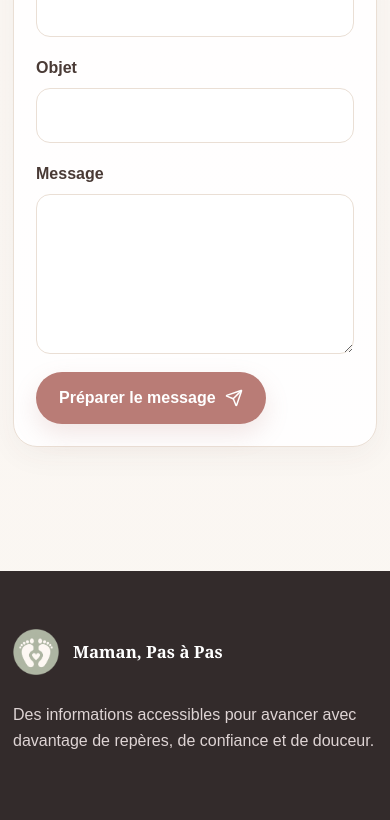
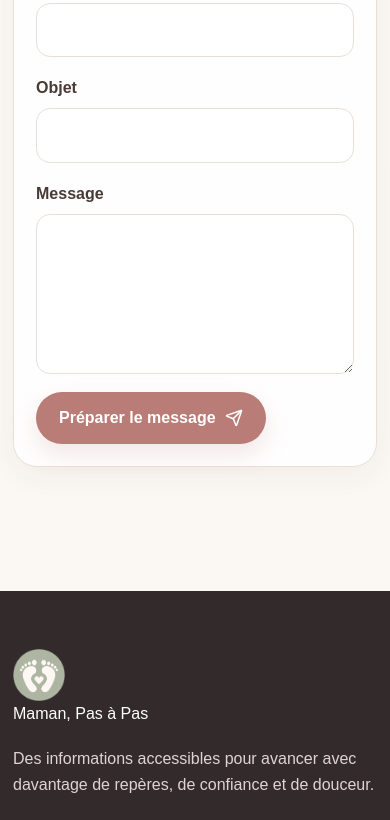
Before and after one commit to Yelenna04/maman-pas-a-pas, a Next.js app: page /contact in a window 390 px wide. Shown: the part 1156-1976 px from the top of the page. Built offline with nearby package versions, Linux system fonts and the light colour scheme.

Commit message:
Add files via upload

```diff
--- a/app/globals.css
+++ b/app/globals.css
@@ -549,432 +549,459 @@ input:focus, textarea:focus, select:focus { outline: 3px solid rgba(203,146,142,
 .brand-logo-link {
   display: flex;
   align-items: center;
-  gap: 14px;
+  gap: 12px;
   flex-shrink: 0;
   text-decoration: none;
 }
 
 .site-logo-icon {
   display: block;
-  width: 64px;
-  height: 64px;
+  width: 54px;
+  height: 54px;
   object-fit: contain;
   flex-shrink: 0;
 }
 
 .site-brand-name {
   font-family: Georgia, "Times New Roman", serif;
-  font-size: 2rem;
+  font-size: 1.8rem;
   line-height: 1;
-  font-weight: 600;
   color: #4b3932;
   white-space: nowrap;
 }
 
 @media (max-width: 980px) {
   .site-logo-icon {
-    width: 56px;
-    height: 56px;
+    width: 48px;
+    height: 48px;
   }
 
   .site-brand-name {
-    font-size: 1.7rem;
+    font-size: 1.5rem;
   }
 }
 
 @media (max-width: 600px) {
   .site-logo-icon {
-    width: 48px;
-    height: 48px;
+    width: 42px;
+    height: 42px;
   }
 
   .site-brand-name {
-    font-size: 1.35rem;
+    font-size: 1.25rem;
   }
 }
 
-/* === Alignement des boutons "Lire l’article" === */
-.blog-post-card,
-.editorial-card {
+/* === Article compact et visuel : ovulation === */
+/* === Article compact et visuel : ovulation === */
+
+.compact-article {
+  padding: 28px 0 18px;
+}
+
+.compact-article-hero {
+  display: grid;
+  grid-template-columns: 1fr .92fr;
+  gap: 34px;
+  align-items: stretch;
+  padding: 28px;
+  background: rgba(255, 255, 255, .82);
+  border: 1px solid var(--line);
+  border-radius: 26px;
+  box-shadow: 0 18px 52px rgba(73, 58, 53, .055);
+}
+
+.compact-hero-copy {
   display: flex;
   flex-direction: column;
-  height: 100%;
+  justify-content: center;
+  padding: 12px 8px;
 }
 
-.article-card-body {
-  display: flex;
-  flex: 1;
-  flex-direction: column;
-  height: 100%;
+.compact-breadcrumbs {
+  justify-content: flex-start;
+  margin-bottom: 16px;
 }
 
-.article-card-body .link-arrow {
-  margin-top: auto;
-}
-/* === Recherche et filtres des articles === */
-
-.search-bar {
-  position: relative;
-  margin-bottom: 18px;
+.compact-hero-copy h1 {
+  margin: 16px 0 16px;
+  font-size: clamp(2.45rem, 4.5vw, 4.2rem);
+  line-height: .98;
 }
 
-.search-bar input {
-  width: 100%;
-  min-height: 58px;
-  padding: 0 22px;
-  border: 1px solid var(--line);
-  border-radius: 18px;
-  background: rgba(255, 255, 255, 0.92);
-  color: var(--ink);
-  font-size: 1rem;
-  box-shadow: 0 10px 32px rgba(73, 58, 53, 0.05);
-  transition:
-    border-color 0.2s ease,
-    box-shadow 0.2s ease,
-    background 0.2s ease;
+.compact-hero-copy .lead {
+  max-width: 650px;
+  font-size: 1.05rem;
+  line-height: 1.65;
 }
 
-.search-bar input::placeholder {
-  color: #9a8c86;
+.verified-pill {
+  display: inline-flex;
+  align-items: center;
+  gap: 8px;
+  align-self: flex-start;
+  margin-top: 18px;
+  padding: 10px 14px;
+  border-radius: 999px;
+  background: var(--rose-soft);
+  color: var(--rose-dark);
+  font-size: .9rem;
+  font-weight: 800;
 }
 
-.search-bar input:focus {
-  outline: none;
-  border-color: var(--sage);
-  background: white;
-  box-shadow:
-    0 0 0 4px rgba(168, 180, 155, 0.18),
-    0 12px 34px rgba(73, 58, 53, 0.07);
+.compact-hero-photo {
+  position: relative;
+  min-height: 350px;
+  overflow: hidden;
+  border-radius: 21px;
 }
 
-.tag-list {
-  display: flex;
-  flex-wrap: wrap;
-  gap: 10px;
-  margin-bottom: 30px;
+.compact-hero-photo img {
+  object-fit: cover;
 }
 
-.tag-button {
-  min-height: 42px;
-  padding: 0 17px;
-  border: 1px solid var(--line);
-  border-radius: 999px;
-  background: rgba(255, 255, 255, 0.9);
-  color: var(--muted);
-  font-size: 0.9rem;
-  font-weight: 700;
-  transition:
-    transform 0.2s ease,
-    background 0.2s ease,
-    border-color 0.2s ease,
-    color 0.2s ease,
-    box-shadow 0.2s ease;
+.compact-essentials {
+  margin-top: 24px;
+  padding: 22px;
+  background: rgba(255, 248, 246, .86);
+  border: 1px solid rgba(203, 146, 142, .28);
+  border-radius: 22px;
 }
 
-.tag-button:hover {
-  transform: translateY(-2px);
-  border-color: rgba(168, 180, 155, 0.75);
-  color: var(--sage-dark);
-  box-shadow: 0 8px 20px rgba(73, 58, 53, 0.06);
+.compact-essentials > h2 {
+  margin-bottom: 18px;
+  font-size: 1.45rem;
 }
 
-.tag-button.active {
-  border-color: var(--sage);
+.essential-grid {
+  display: grid;
+  grid-template-columns: repeat(5, 1fr);
+  gap: 12px;
+}
+
+.essential-card {
+  min-height: 150px;
+  padding: 18px 13px;
+  text-align: center;
+  background: rgba(255, 255, 255, .85);
+  border: 1px solid var(--line);
+  border-radius: 16px;
+}
+
+.essential-card p {
+  margin: 12px 0 0;
+  font-size: .91rem;
+  line-height: 1.45;
+}
+
+.essential-icon,
+.sign-icon {
+  display: inline-grid;
+  place-items: center;
+  width: 50px;
+  height: 50px;
+  border-radius: 50%;
+  background: var(--rose-soft);
+  color: var(--rose-dark);
+}
+
+.compact-article-grid {
+  display: grid;
+  grid-template-columns: minmax(0, 1.55fr) minmax(280px, .75fr);
+  gap: 26px;
+  align-items: start;
+  margin-top: 26px;
+}
+
+.compact-main-column,
+.compact-side-column {
+  display: grid;
+  gap: 20px;
+}
+
+.compact-section {
+  padding: 26px;
+  background: rgba(255, 255, 255, .9);
+  border: 1px solid var(--line);
+  border-radius: 20px;
+}
+
+.compact-section > h2 {
+  display: flex;
+  align-items: center;
+  gap: 11px;
+  margin-bottom: 16px;
+  font-size: 1.65rem;
+}
+
+.compact-section > h2 > span {
+  display: inline-grid;
+  place-items: center;
+  width: 29px;
+  height: 29px;
+  flex: 0 0 29px;
+  border-radius: 50%;
   background: var(--sage);
   color: white;
-  box-shadow: 0 9px 22px rgba(146, 163, 131, 0.22);
+  font-family: inherit;
+  font-size: .95rem;
 }
 
-.empty {
-  text-align: center;
-  color: var(--muted);
-  padding: 44px 28px;
+.compact-section p {
+  margin: 0 0 12px;
+  line-height: 1.65;
 }
 
-@media (max-width: 600px) {
-  .search-bar input {
-    min-height: 52px;
-    padding-inline: 17px;
-  }
-
-  .tag-list {
-    gap: 8px;
-    margin-bottom: 24px;
-  }
-
-  .tag-button {
-    min-height: 38px;
-    padding-inline: 14px;
-    font-size: 0.84rem;
-  }
-}
-.category-overview-grid {
-  display: grid;
-  grid-template-columns: repeat(5, minmax(0, 1fr));
-  gap: 18px;
+.compact-note {
+  margin-top: 18px;
+  padding: 16px 18px;
+  border-radius: 15px;
 }
 
-.category-overview-grid .card {
-  min-height: 265px;
-  padding: 22px;
-  display: flex;
-  flex-direction: column;
+.compact-note strong {
+  display: block;
+  margin-bottom: 5px;
 }
 
-.category-overview-grid .icon-chip {
-  width: 46px;
-  height: 46px;
-  margin-bottom: 16px;
+.compact-note p {
+  margin: 0;
+}
+
+.rose-note {
+  background: #fff5f3;
+  border: 1px solid rgba(203, 146, 142, .32);
+}
+
+.sign-grid {
+  display: grid;
+  grid-template-columns: repeat(3, 1fr);
+  gap: 13px;
+}
+
+.sign-card {
+  padding: 18px;
+  background: #fff;
+  border: 1px solid var(--line);
+  border-radius: 16px;
+}
+
+.sign-card h3 {
+  margin: 12px 0 9px;
+  font-size: 1.05rem;
+}
+
+.sign-card p {
+  margin: 0;
+  font-size: .91rem;
+  line-height: 1.55;
+}
+
+.medical-list {
+  display: grid;
+  grid-template-columns: 1fr;
+  gap: 10px;
+}
+
+.medical-list p {
+  display: flex;
+  align-items: flex-start;
+  gap: 10px;
+  margin: 0;
+}
+
+.medical-list svg {
+  flex: 0 0 auto;
+  margin-top: 4px;
+  color: var(--rose-dark);
+}
+
+.compact-warning {
+  display: flex;
+  align-items: flex-start;
+  gap: 11px;
+  margin-top: 17px;
+  padding: 15px 17px;
+  background: #fff7df;
+  border: 1px solid #ecd99c;
   border-radius: 14px;
 }
 
-.category-overview-grid h3 {
-  font-size: 1.25rem;
-  margin-bottom: 12px;
+.compact-warning p {
+  margin: 0;
+  font-size: .92rem;
 }
 
-.category-overview-grid p {
-  font-size: 0.9rem;
+.learn-more-box,
+.simple-advice-box,
+.compact-source-box,
+.compact-takeaway {
+  padding: 22px;
+  border-radius: 20px;
+  border: 1px solid var(--line);
+}
+
+.learn-more-box {
+  background: #f7f2fb;
+}
+
+.learn-more-box > h2,
+.simple-advice-box > h2,
+.compact-source-box > h2,
+.compact-takeaway > h2 {
+  margin-bottom: 14px;
+  font-size: 1.35rem;
+}
+
+.learn-more-box details {
+  padding: 15px;
+  background: rgba(255, 255, 255, .78);
+  border: 1px solid rgba(130, 109, 162, .16);
+  border-radius: 14px;
+}
+
+.learn-more-box details + details {
+  margin-top: 11px;
+}
+
+.learn-more-box summary {
+  display: flex;
+  justify-content: space-between;
+  align-items: center;
+  gap: 10px;
+  cursor: pointer;
+  font-weight: 800;
+  list-style: none;
+}
+
+.learn-more-box summary::-webkit-details-marker {
+  display: none;
+}
+
+.learn-more-box details[open] summary svg {
+  transform: rotate(180deg);
+}
+
+.learn-more-box details p {
+  margin: 11px 0 0;
+  font-size: .91rem;
   line-height: 1.55;
 }
 
-.category-overview-grid .link-arrow {
-  margin-top: auto;
+.simple-advice-box {
+  background: var(--sage-soft);
+  border-color: rgba(146, 163, 131, .28);
 }
 
-.page-hero + .section-sm {
-  padding-top: 24px;
+.simple-advice-box svg {
+  color: #789166;
 }
 
-@media (max-width: 1180px) {
-  .category-overview-grid {
-    grid-template-columns: repeat(3, minmax(0, 1fr));
+.simple-advice-box p {
+  margin: 0;
+  line-height: 1.65;
+}
+
+.compact-takeaway {
+  background: var(--sage-soft);
+  border-color: rgba(146, 163, 131, .28);
+}
+
+.compact-takeaway p:last-child {
+  margin-bottom: 0;
+}
+
+.compact-source-box {
+  background: #faf7f2;
+}
+
+.compact-source-box ul {
+  margin: 0;
+  padding-left: 18px;
+}
+
+.compact-source-box li {
+  margin-bottom: 9px;
+  font-size: .86rem;
+  line-height: 1.45;
+}
+
+.compact-source-box a {
+  color: var(--ink);
+  text-decoration: underline;
+  text-underline-offset: 3px;
+}
+
+@media (max-width: 1050px) {
+  .compact-article-hero,
+  .compact-article-grid {
+    grid-template-columns: 1fr;
+  }
+
+  .compact-hero-photo {
+    min-height: 320px;
+  }
+
+  .essential-grid {
+    grid-template-columns: repeat(3, 1fr);
+  }
+
+  .compact-side-column {
+    grid-template-columns: repeat(2, 1fr);
+  }
+
+  .compact-source-box {
+    grid-column: 1 / -1;
   }
 }
 
-@media (max-width: 780px) {
-  .category-overview-grid {
+@media (max-width: 720px) {
+  .compact-article {
+    padding-top: 14px;
+  }
+
+  .compact-article-hero {
+    padding: 18px;
+    border-radius: 20px;
+  }
+
+  .compact-hero-copy h1 {
+    font-size: clamp(2.25rem, 12vw, 3.35rem);
+  }
+
+  .compact-hero-photo {
+    min-height: 240px;
+  }
+
+  .compact-essentials,
+  .compact-section,
+  .learn-more-box,
+  .simple-advice-box,
+  .compact-source-box,
+  .compact-takeaway {
+    padding: 18px;
+  }
+
+  .essential-grid,
+  .sign-grid,
+  .compact-side-column {
     grid-template-columns: 1fr;
   }
-}
 
-/* === Accueil : espacements verticaux harmonisés === */
-
-.editorial-hero {
-  padding-top: 44px;
-  padding-bottom: 28px;
-}
-
-.editorial-hero + .section {
-  padding-top: 28px;
-  padding-bottom: 40px;
-}
-
-.editorial-featured-section {
-  padding-top: 40px;
-  padding-bottom: 40px;
-}
-
-.editorial-featured-section + .section {
-  padding-top: 40px;
-  padding-bottom: 64px;
-}
-
-@media (max-width: 980px) {
-  .editorial-hero {
-    padding-top: 36px;
-    padding-bottom: 24px;
+  .essential-card {
+    min-height: auto;
+    display: grid;
+    grid-template-columns: 48px 1fr;
+    align-items: center;
+    gap: 12px;
+    text-align: left;
   }
 
-  .editorial-hero + .section,
-  .editorial-featured-section,
-  .editorial-featured-section + .section {
-    padding-top: 32px;
-    padding-bottom: 32px;
+  .essential-card p {
+    margin: 0;
+  }
+
+  .compact-section > h2 {
+    align-items: flex-start;
+    font-size: 1.42rem;
   }
 }
-
-@media (max-width: 700px) {
-  .editorial-hero {
-    padding-top: 30px;
-    padding-bottom: 22px;
-  }
-
-  .editorial-hero + .section,
-  .editorial-featured-section,
-  .editorial-featured-section + .section {
-    padding-top: 26px;
-    padding-bottom: 26px;
-  }
-}
-
-/* === Logo du header : taille ajustée === */
-
-.brand-logo-link {
-  display: flex;
-  align-items: center;
-  gap: 14px;
-  flex-shrink: 0;
-  text-decoration: none;
-  background: transparent;
-  padding: 0;
-  border: 0;
-  box-shadow: none;
-}
-
-.site-logo-icon {
-  display: block;
-  width: 56px;
-  height: 56px;
-  flex: 0 0 56px;
-  object-fit: contain;
-  background: transparent;
-  border: 0;
-  box-shadow: none;
-  padding: 0;
-  transform: none;
-}
-
-@media (max-width: 980px) {
-  .site-logo-icon {
-    width: 50px;
-    height: 50px;
-    flex-basis: 50px;
-  }
-}
-
-@media (max-width: 600px) {
-  .site-logo-icon {
-    width: 44px;
-    height: 44px;
-    flex-basis: 44px;
-  }
-}
-
-/* === Logo du pied de page === */
-
-.footer-brand {
-  display: inline-flex;
-  align-items: center;
-  gap: 14px;
-  font-family: Georgia, "Times New Roman", serif;
-  font-size: 1.05rem;
-  font-weight: 700;
-  color: white;
-  text-decoration: none;
-}
-
-.footer-logo-icon {
-  display: block;
-  width: 52px;
-  height: 52px;
-  flex: 0 0 52px;
-  object-fit: contain;
-  background: transparent;
-  border: 0;
-  box-shadow: none;
-}
-
-@media (max-width: 600px) {
-  .footer-logo-icon {
-    width: 46px;
-    height: 46px;
-    flex-basis: 46px;
-  }
-}
-
-/* === Pages catégories : cadres remontés === */
-
-.category-page-hero {
-  padding-top: 24px;
-  padding-bottom: 8px;
-}
-
-.category-page-hero .breadcrumbs {
-  margin-bottom: 10px;
-}
-
-.category-page-hero h1 {
-  margin-bottom: 8px;
-}
-
-.category-page-content {
-  padding-top: 0;
-}
-
-.category-grid {
-  row-gap: 20px;
-}
-
-@media (max-width: 780px) {
-  .category-page-hero {
-    padding-top: 24px;
-    padding-bottom: 10px;
-  }
-
-  .category-page-content {
-    padding-top: 0;
-  }
-}
-
-/* === Accueil : catégories principales légèrement agrandies === */
-
-.step-strip {
-  gap: 18px;
-}
-
-.step-strip-card {
-  min-height: 132px;
-  padding: 24px 22px;
-  gap: 17px;
-  border-radius: 22px;
-}
-
-.step-strip-icon {
-  width: 60px;
-  height: 60px;
-  flex: 0 0 60px;
-}
-
-.step-strip-card h3 {
-  font-size: 1.16rem;
-  margin-bottom: 6px;
-}
-
-.step-strip-card p {
-  font-size: 0.92rem;
-  line-height: 1.45;
-}
-
-@media (max-width: 980px) {
-  .step-strip-card {
-    min-height: 124px;
-  }
-
-  .step-strip-icon {
-    width: 56px;
-    height: 56px;
-    flex-basis: 56px;
-  }
-}
-
-@media (max-width: 700px) {
-  .step-strip-card {
-    min-height: 112px;
-    padding: 21px 18px;
-  }
-
-  .step-strip-icon {
-    width: 54px;
-    height: 54px;
-    flex-basis: 54px;
-  }
-
-  .step-strip-card h3 {
-    font-size: 1.08rem;
-  }
-
-  .step-strip-card p {
-    font-size: 0.88rem;
-  }
-}
```
